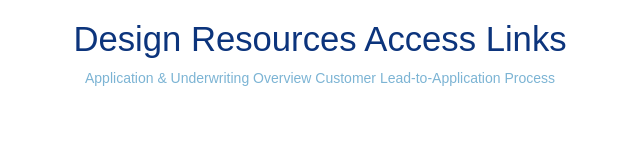
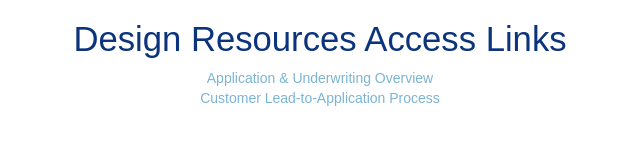
Before and after one commit to cmowery-L1C/resources, a plain HTML site: page portal/design.html in a window 1280 px wide. Shown: the whole page, without its empty margins (320-960 px from the left). Drawn offline with nearby package versions, Linux system fonts and the light colour scheme.

Commit message:
Update design.html

```diff
--- a/portal/design.html
+++ b/portal/design.html
@@ -10,7 +10,7 @@
 <body>
 
 <h1>Design Resources Access Links</h1>
-<a href="https://app.lucidchart.com/lucidchart/invitations/accept/bec27352-e2bd-49a1-9dea-80684c463abe" target="_blank">Application & Underwriting Overview</a>
-<a href="https://app.lucidchart.com/lucidchart/invitations/accept/4053f7d1-1511-46f2-afb0-3cfb5b6e6e1b" target="_blank">Customer Lead-to-Application Process</a>
+<a href="https://app.lucidchart.com/lucidchart/invitations/accept/bec27352-e2bd-49a1-9dea-80684c463abe" target="_blank">Application & Underwriting Overview</a><br>
+<a href="https://app.lucidchart.com/lucidchart/invitations/accept/4053f7d1-1511-46f2-afb0-3cfb5b6e6e1b" target="_blank">Customer Lead-to-Application Process</a><br>
 </body>
 </html>
```
